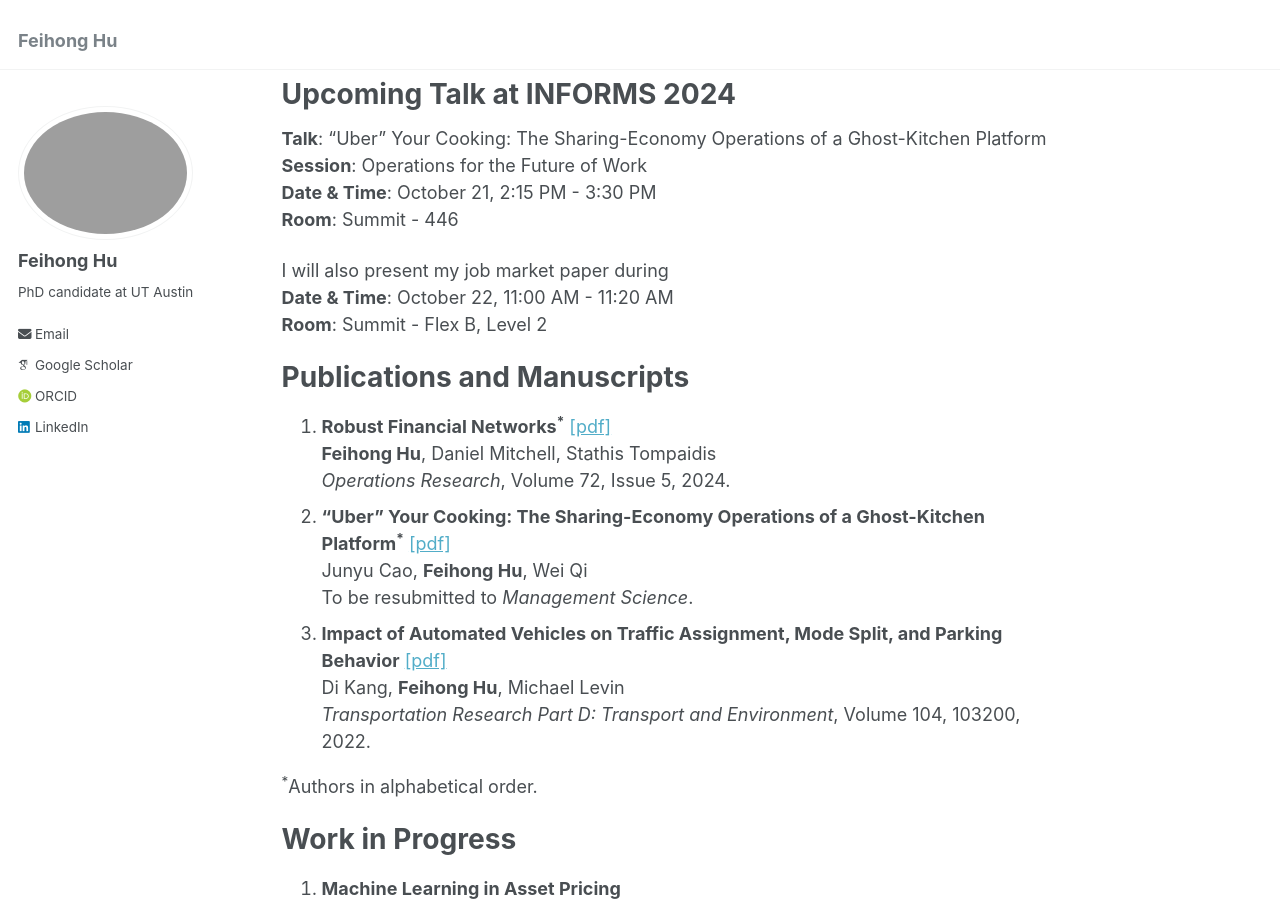
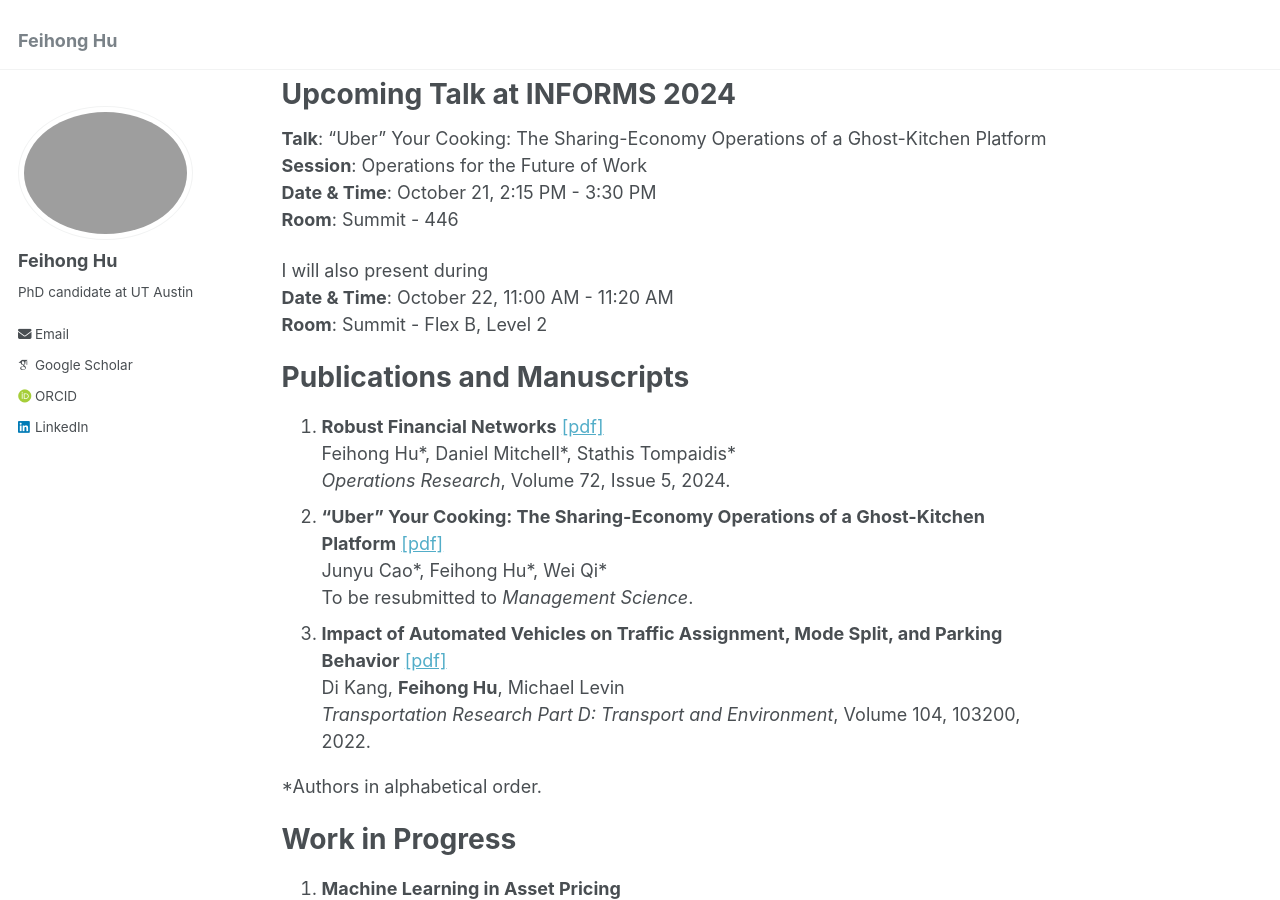
Before and after one commit to feihonghu/feihonghu.github.io, a Jekyll site: the page built from _pages/about.md, in a window 1280 px wide and 900 px high, scrolled down 256 px. Built offline with Jekyll 4.4.1, drawn with Linux system fonts in a browser that asks for light colours; some web fonts are replaced.

Commit message:
Update about.md

```diff
--- a/_pages/about.md
+++ b/_pages/about.md
@@ -16,23 +16,23 @@ Upcoming Talk at INFORMS 2024
 **Date & Time**: October 21, 2:15 PM - 3:30 PM<br/>
 **Room**: Summit - 446<br/>
 
-I will also present my job market paper during<br/>
+I will also present during<br/>
 **Date & Time**: October 22, 11:00 AM - 11:20 AM<br/>
 **Room**: Summit - Flex B, Level 2<br/>
 
 Publications and Manuscripts
 ======
-1. **Robust Financial Networks<sup>*</sup>** [[pdf]](https://pubsonline.informs.org/doi/10.1287/opre.2022.0272)<br/>
-   **Feihong Hu**, Daniel Mitchell, Stathis Tompaidis<br/>
+1. **Robust Financial Networks** [[pdf]](https://pubsonline.informs.org/doi/10.1287/opre.2022.0272)<br/>
+   Feihong Hu\*, Daniel Mitchell\*, Stathis Tompaidis\*<br/>
    _Operations Research_, Volume 72, Issue 5, 2024.
-2. **“Uber” Your Cooking: The Sharing-Economy Operations of a Ghost-Kitchen Platform<sup>*</sup>** [[pdf]](https://papers.ssrn.com/sol3/papers.cfm?abstract_id=4494858)<br/>
-   Junyu Cao, **Feihong Hu**, Wei Qi<br/>
+2. **“Uber” Your Cooking: The Sharing-Economy Operations of a Ghost-Kitchen Platform** [[pdf]](https://papers.ssrn.com/sol3/papers.cfm?abstract_id=4494858)<br/>
+   Junyu Cao\*, Feihong Hu\*, Wei Qi\*<br/>
    To be resubmitted to _Management Science_.
 3. **Impact of Automated Vehicles on Traffic Assignment, Mode Split, and Parking Behavior** [[pdf]](https://www.sciencedirect.com/science/article/abs/pii/S136192092200030X)<br/>
    Di Kang, **Feihong Hu**, Michael Levin<br/>
    _Transportation Research Part D: Transport and Environment_, Volume 104, 103200, 2022.<br/>
 
-<sup>*</sup>Authors in alphabetical order.<br/>
+\*Authors in alphabetical order.<br/>
 
 Work in Progress
 ======
```
